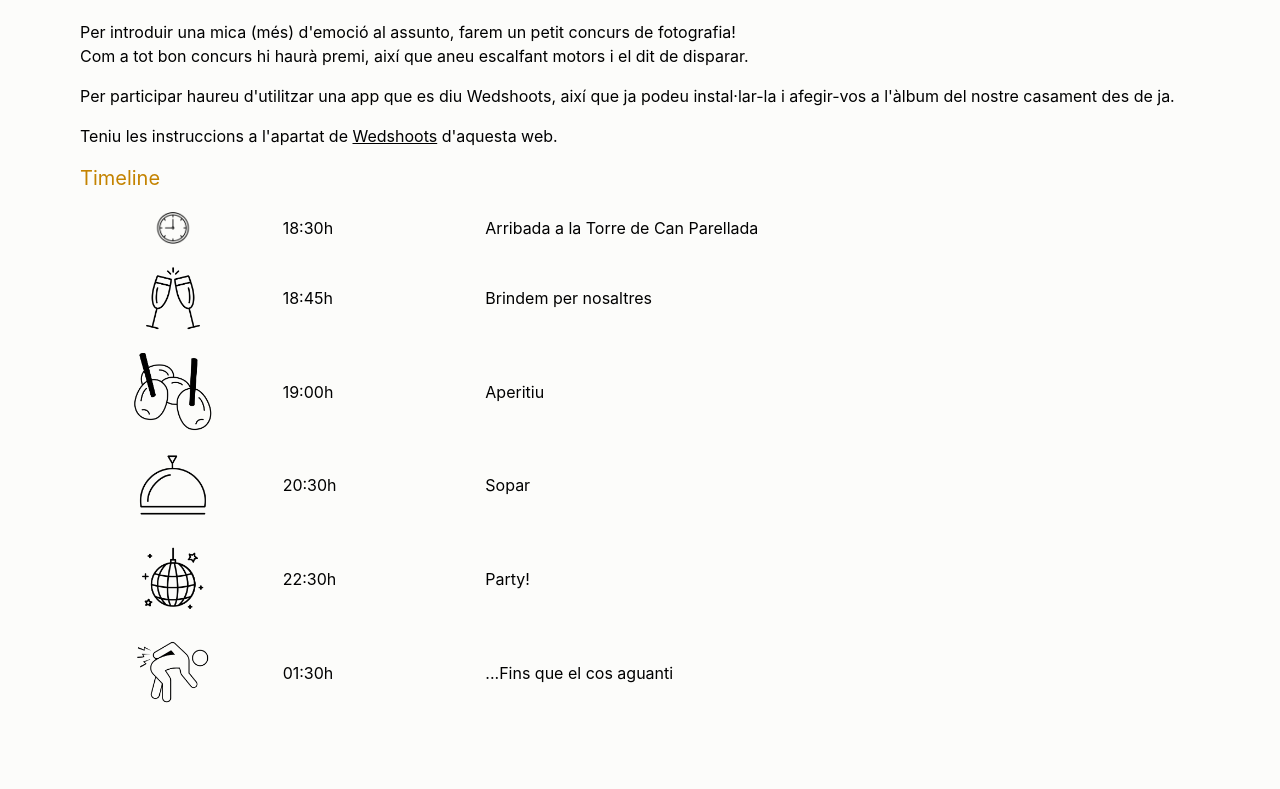
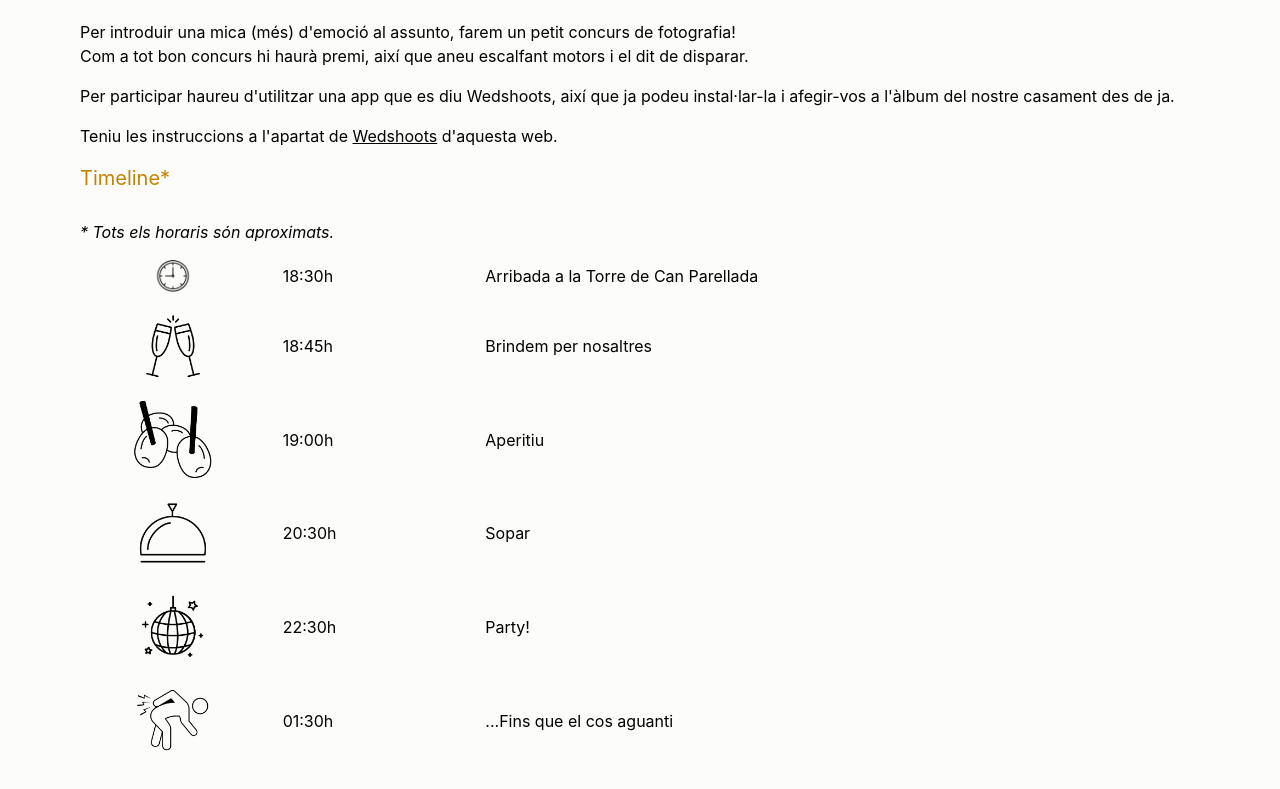
Before and after one commit to PatyCu/wedding, a React (Vite) app: page /event in a window 1280 px wide. Shown: the part 1396-2185 px from the top of the page. Before the commit the page ends 2147 px from the top, so only its background shows below. Built offline with nearby package versions, Linux system fonts and the light colour scheme.

Commit message:
content update

```diff
--- a/src/HomePage/Event.jsx
+++ b/src/HomePage/Event.jsx
@@ -65,8 +65,9 @@ const Event = () => {
       </div>
       <div className="mt-4">
         <h3 className="pb-5 text-left text-xl text-gold md:my-0 md:mx-auto">
-          Timeline
+          Timeline*
         </h3>
+        <p className="mt-2 mb-4 italic">* Tots els horaris són aproximats.</p>
         <ul className="flex-center mx-auto flex flex-row flex-wrap content-center items-center gap-4 align-middle">
           <li className="w-fit basis-2/12 justify-items-center">
             <img src={imgIconClock} className="mx-auto w-10" alt="clock icon" />
```
